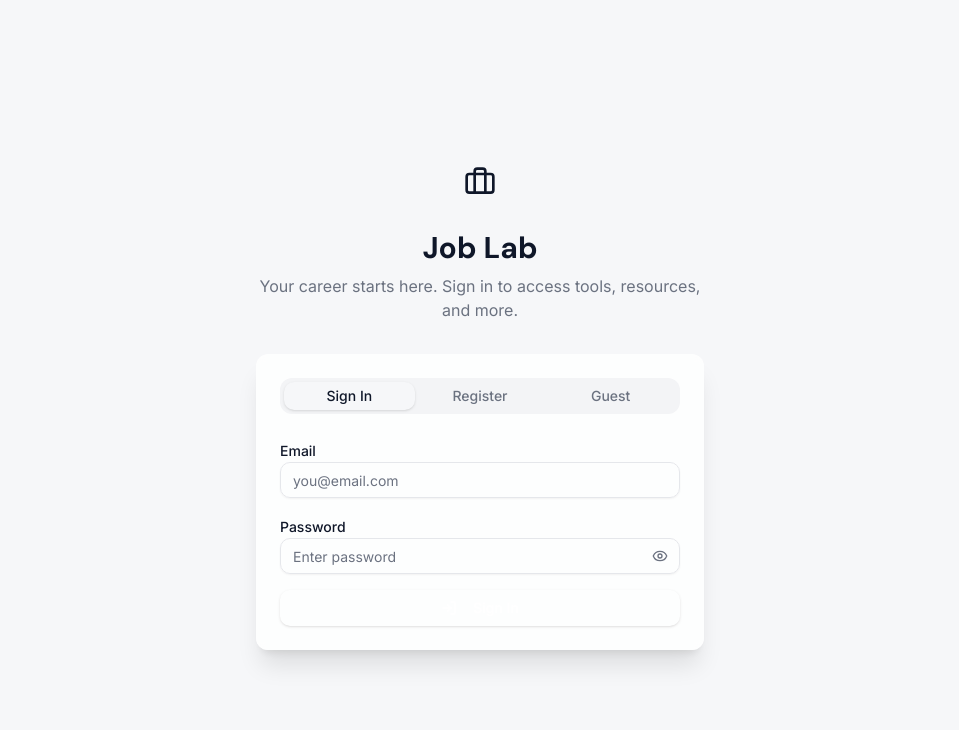
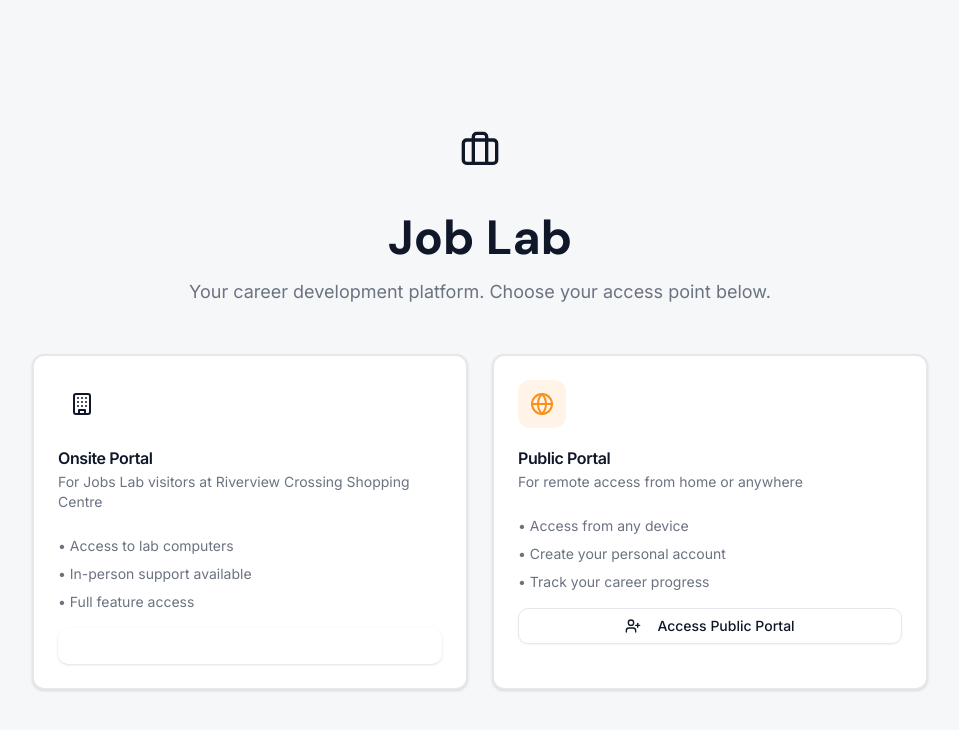
Before and after one commit to CandoraSociety/jobbridge-lab, a React (Vite) app: page / in a window 1280 px wide. Shown: the top 730 px of the page, without its empty margins (160-1119 px from the left). Built offline with nearby package versions, Linux system fonts and the light colour scheme; no server answers.

Commit message:
File changes

```diff
--- a/src/App.jsx
+++ b/src/App.jsx
@@ -8,6 +8,7 @@ import UserNotRegisteredError from '@/components/UserNotRegisteredError';
 import { ParticipantProvider, useParticipant } from '@/lib/ParticipantContext';
 import { BrandingProvider } from '@/lib/BrandingContext';
 
+import Home from './pages/Home';
 import Entry from './pages/Entry';
 import Dashboard from './pages/Dashboard';
 import JobSearch from './pages/JobSearch';
@@ -52,7 +53,9 @@ const AuthenticatedApp = () => {
   return (
     <ParticipantProvider>
       <Routes>
-        <Route path="/" element={<Entry />} />
+        <Route path="/" element={<Home />} />
+        <Route path="/onsite" element={<Entry />} />
+        <Route path="/public" element={<Entry />} />
         <Route element={<RequireParticipant><AppLayout /></RequireParticipant>}>
           <Route path="/dashboard" element={<Dashboard />} />
           <Route path="/job-search" element={<JobSearch />} />
--- a/src/pages/Entry.jsx
+++ b/src/pages/Entry.jsx
@@ -1,5 +1,5 @@
 import React, { useState } from 'react';
-import { useNavigate } from 'react-router-dom';
+import { useNavigate, useLocation } from 'react-router-dom';
 import { Button } from "@/components/ui/button";
 import { Input } from "@/components/ui/input";
 import { Label } from "@/components/ui/label";
@@ -7,16 +7,21 @@ import { Card, CardContent, CardDescription } from "@/components/ui/card";
 import { Tabs, TabsContent, TabsList, TabsTrigger } from "@/components/ui/tabs";
 import { base44 } from '@/api/base44Client';
 import { useParticipant } from '@/lib/ParticipantContext';
-import { Briefcase, UserPlus, LogIn, UserX, Eye, EyeOff } from 'lucide-react';
+import { Briefcase, LogIn, UserPlus, UserX, Eye, EyeOff } from 'lucide-react';
 import { motion } from 'framer-motion';
 import { toast } from 'sonner';
 
 export default function Entry() {
   const navigate = useNavigate();
+  const location = useLocation();
   const { login } = useParticipant();
   const [tab, setTab] = useState('signin');
   const [showPass, setShowPass] = useState(false);
   const [loading, setLoading] = useState(false);
+
+  // Determine location type from route
+  const isOnsite = location.pathname === '/onsite';
+  const locationType = isOnsite ? 'onsite' : 'offsite';
 
   const [signinForm, setSigninForm] = useState({ email: '', password: '' });
   const [registerForm, setRegisterForm] = useState({ name: '', email: '', phone: '', password: '', confirmPassword: '' });
@@ -46,7 +51,8 @@ export default function Entry() {
       participant_name: p.name,
       participant_email: p.email,
       is_guest: false,
-      visit_date: new Date().toISOString()
+      visit_date: new Date().toISOString(),
+      location_type: locationType
     });
     login({ ...p, ...updated, total_visits: (p.total_visits || 1) + 1 });
     toast.success(`Welcome back, ${p.name}!`);
@@ -85,7 +91,8 @@ export default function Entry() {
       participant_name: registerForm.name,
       participant_email: registerForm.email,
       is_guest: false,
-      visit_date: new Date().toISOString()
+      visit_date: new Date().toISOString(),
+      location_type: locationType
     });
     login(p);
     toast.success(`Welcome, ${registerForm.name}! Your account has been created.`);
@@ -109,7 +116,8 @@ export default function Entry() {
       participant_name: guestForm.name,
       participant_email: guestForm.email,
       is_guest: true,
-      visit_date: new Date().toISOString()
+      visit_date: new Date().toISOString(),
+      location_type: locationType
     });
     login({ ...p, is_guest: true });
     toast.success(`Welcome, ${guestForm.name}! You're signed in as a guest.`);
@@ -130,7 +138,12 @@ export default function Entry() {
             <Briefcase className="w-8 h-8 text-primary" />
           </div>
           <h1 className="text-3xl font-heading font-bold text-foreground">Job Lab</h1>
-          <p className="text-muted-foreground mt-2">Your career starts here. Sign in to access tools, resources, and more.</p>
+          <p className="text-muted-foreground mt-2">
+            {isOnsite ? 'Riverview Crossing Jobs Lab' : 'Your career starts here'}
+          </p>
+          <p className="text-sm text-muted-foreground mt-1">
+            {isOnsite ? 'Onsite Portal' : 'Public Portal'}
+          </p>
         </div>
 
         <Card className="shadow-xl border-0 bg-card/80 backdrop-blur-sm">
--- /dev/null
+++ b/src/pages/Home.jsx
@@ -0,0 +1,91 @@
+import React from 'react';
+import { useNavigate } from 'react-router-dom';
+import { Button } from "@/components/ui/button";
+import { Card, CardContent, CardDescription, CardHeader, CardTitle } from "@/components/ui/card";
+import { Briefcase, LogIn, UserPlus, Building, Globe } from 'lucide-react';
+import { motion } from 'framer-motion';
+
+export default function Home() {
+  const navigate = useNavigate();
+
+  return (
+    <div className="min-h-screen flex items-center justify-center p-4 bg-gradient-to-br from-background via-background to-primary/5">
+      <motion.div
+        initial={{ opacity: 0, y: 30 }}
+        animate={{ opacity: 1, y: 0 }}
+        transition={{ duration: 0.5 }}
+        className="w-full max-w-4xl"
+      >
+        <div className="text-center mb-12">
+          <div className="inline-flex items-center justify-center w-20 h-20 rounded-2xl bg-primary/10 mb-6">
+            <Briefcase className="w-10 h-10 text-primary" />
+          </div>
+          <h1 className="text-4xl md:text-5xl font-heading font-bold text-foreground mb-4">Job Lab</h1>
+          <p className="text-lg text-muted-foreground max-w-2xl mx-auto">
+            Your career development platform. Choose your access point below.
+          </p>
+        </div>
+
+        <div className="grid md:grid-cols-2 gap-6">
+          <motion.div
+            initial={{ opacity: 0, x: -20 }}
+            animate={{ opacity: 1, x: 0 }}
+            transition={{ duration: 0.5, delay: 0.2 }}
+          >
+            <Card className="h-full hover:shadow-lg transition-shadow cursor-pointer border-2 hover:border-primary/50"
+              onClick={() => navigate('/onsite')}>
+              <CardHeader>
+                <div className="w-12 h-12 rounded-lg bg-primary/10 flex items-center justify-center mb-4">
+                  <Building className="w-6 h-6 text-primary" />
+                </div>
+                <CardTitle>Onsite Portal</CardTitle>
+                <CardDescription>
+                  For Jobs Lab visitors at Riverview Crossing Shopping Centre
+                </CardDescription>
+              </CardHeader>
+              <CardContent>
+                <ul className="text-sm text-muted-foreground space-y-2 mb-4">
+                  <li>• Access to lab computers</li>
+                  <li>• In-person support available</li>
+                  <li>• Full feature access</li>
+                </ul>
+                <Button className="w-full">
+                  <LogIn className="w-4 h-4 mr-2" /> Access Onsite Portal
+                </Button>
+              </CardContent>
+            </Card>
+          </motion.div>
+
+          <motion.div
+            initial={{ opacity: 0, x: 20 }}
+            animate={{ opacity: 1, x: 0 }}
+            transition={{ duration: 0.5, delay: 0.3 }}
+          >
+            <Card className="h-full hover:shadow-lg transition-shadow cursor-pointer border-2 hover:border-primary/50"
+              onClick={() => navigate('/public')}>
+              <CardHeader>
+                <div className="w-12 h-12 rounded-lg bg-accent/10 flex items-center justify-center mb-4">
+                  <Globe className="w-6 h-6 text-accent" />
+                </div>
+                <CardTitle>Public Portal</CardTitle>
+                <CardDescription>
+                  For remote access from home or anywhere
+                </CardDescription>
+              </CardHeader>
+              <CardContent>
+                <ul className="text-sm text-muted-foreground space-y-2 mb-4">
+                  <li>• Access from any device</li>
+                  <li>• Create your personal account</li>
+                  <li>• Track your career progress</li>
+                </ul>
+                <Button className="w-full" variant="outline">
+                  <UserPlus className="w-4 h-4 mr-2" /> Access Public Portal
+                </Button>
+              </CardContent>
+            </Card>
+          </motion.div>
+        </div>
+      </motion.div>
+    </div>
+  );
+}
```
Also changed, not shown: 1 other file (tests, documents, lock files or other folders).
